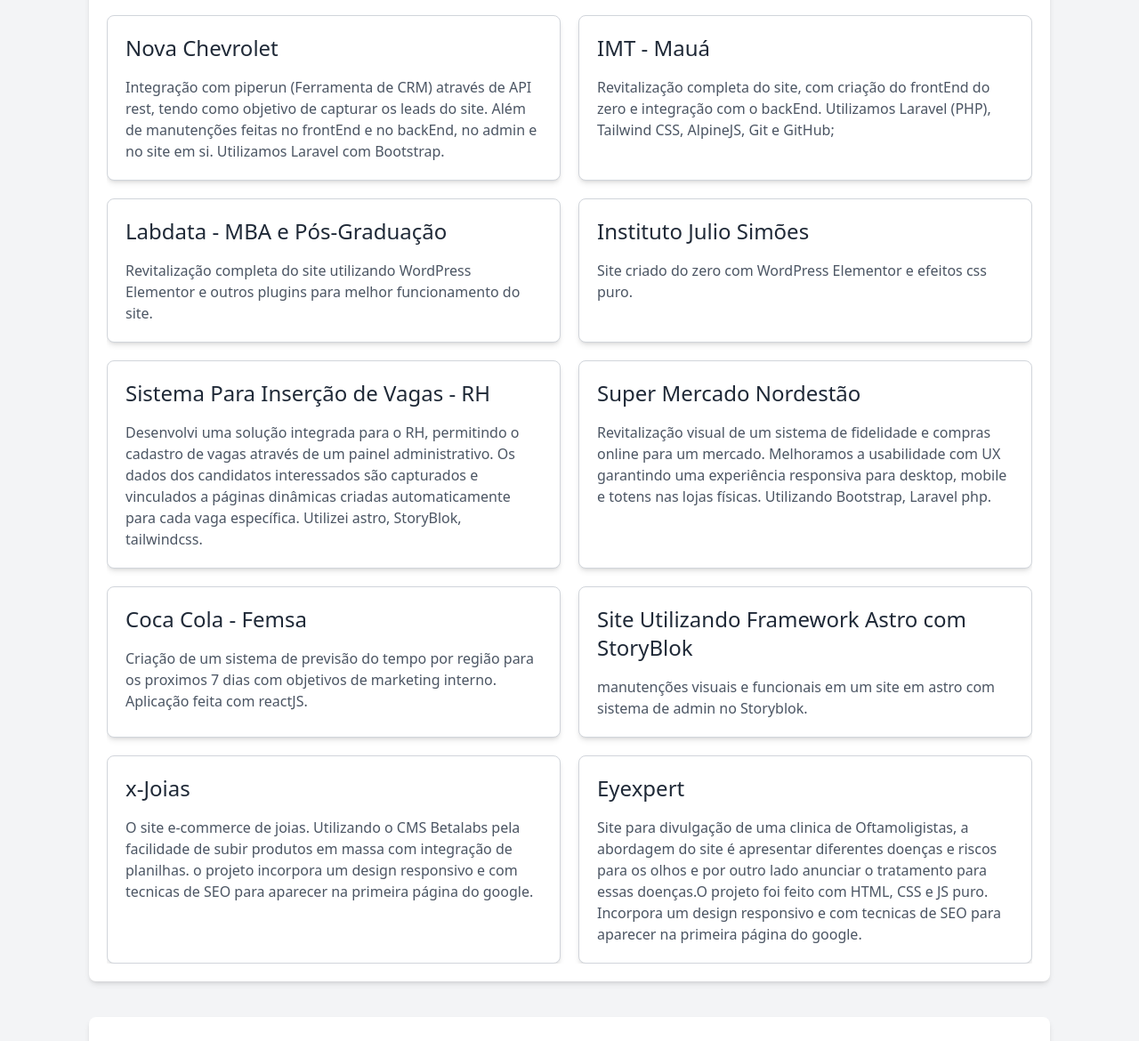
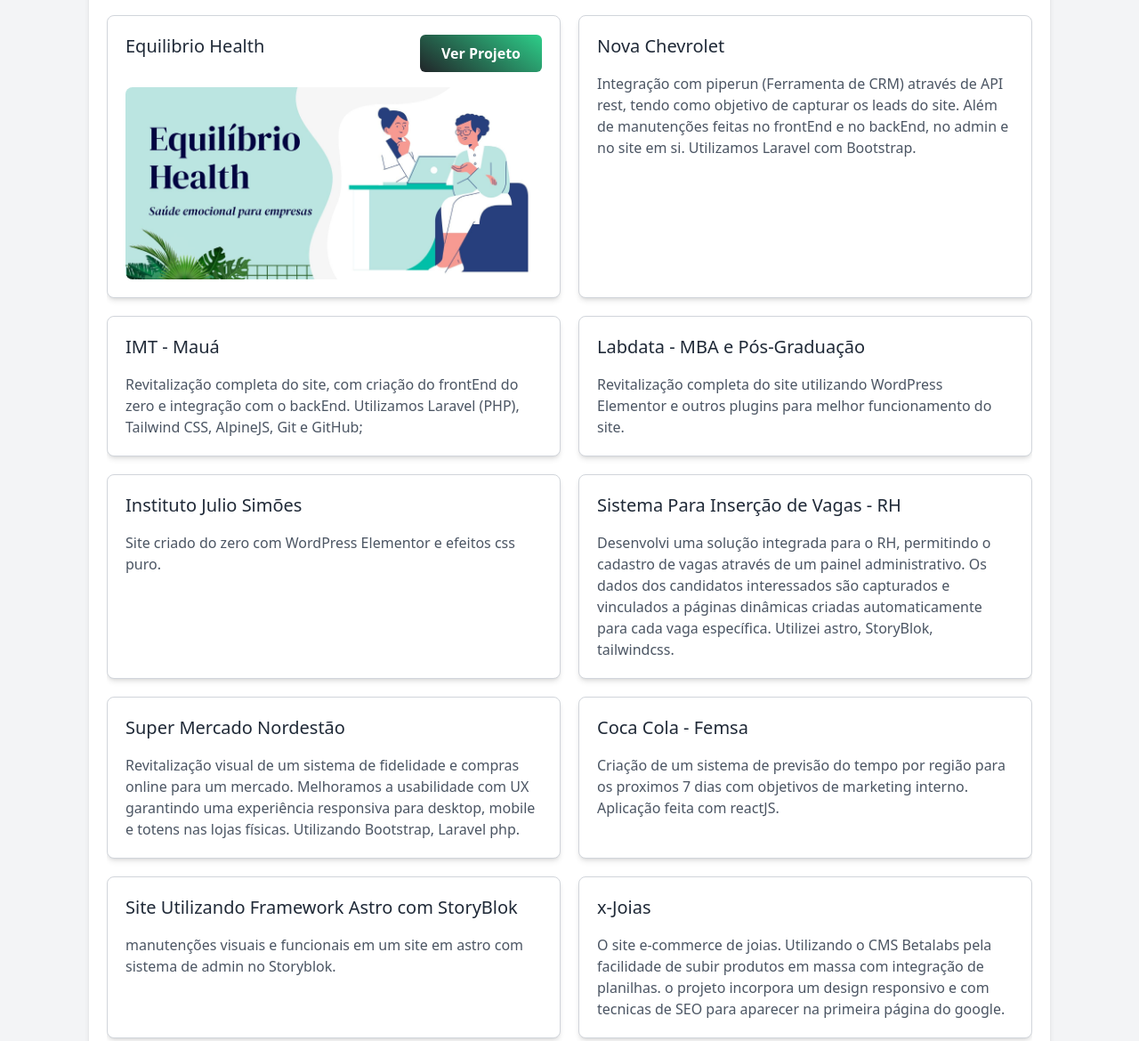
Before and after one commit to LuigiItamar/Portfolio, a website: page index.html in a window 1280 px wide. Shown: the part 782-1952 px from the top of the page at 89% size. Drawn offline with nearby package versions, Linux system fonts and the light colour scheme.

Commit message:
equilibrioHealth

```diff
--- a/index.html
+++ b/index.html
@@ -9,10 +9,36 @@
       rel="stylesheet"
       href="https://cdnjs.cloudflare.com/ajax/libs/font-awesome/5.15.4/css/all.min.css"
     />
-
   </head>
 
   <style>
+    .btn-gradient {
+      position: relative;
+      overflow: hidden;
+      background: linear-gradient(35deg, #212529 0%, #2dce89 100%);
+      color: white;
+      padding: 0.5rem 1.5rem;
+      border-radius: 0.375rem;
+      font-weight: 600;
+      cursor: pointer;
+    }
+
+    .btn-gradient::before {
+      content: "";
+      position: absolute;
+      top: 0;
+      left: -150%; /* começa bem fora da esquerda */
+      width: 200%;
+      height: 2px;
+      background: rgba(255, 255, 255, 0.7);
+      transform: rotate(35deg);
+      transition: left 0.5s ease;
+      pointer-events: none;
+    }
+
+    .btn-gradient:hover::before {
+      left: 150%; /* sai do lado direito */
+    }
     @media (max-width: 728px) {
       .projects-container::-webkit-scrollbar {
         height: 8px;
@@ -130,101 +156,148 @@
         </h2>
 
         <div class="relative overflow-hidden">
-          <div class="projects-container flex overflow-x-auto overflow-y-hidden snap-x snap-mandatory sm:grid sm:grid-cols-2 md:grid-cols-2 gap-5 mt-5">
+          <div
+            class="projects-container flex overflow-x-auto overflow-y-hidden snap-x snap-mandatory sm:grid sm:grid-cols-2 md:grid-cols-2 gap-5 mt-5"
+          >
+            <div
+              class="min-w-full sm:min-w-0 bg-white border border-gray-300 rounded-lg p-5 shadow-md hover:-translate-y-1 transition-transform duration-300 snap-start"
+            >
+              <div class="flex items-center justify-between">
+                <h3 class="text-xl mb-4">Equilibrio Health</h3>
+                <a
+                  href="https://luigiitamar.github.io/equilibrioHealth/"
+                  target="_blank"
+                  rel="noopener noreferrer"
+                  class="btn-gradient inline-block text-center"
+                >
+                  Ver Projeto
+                </a>
+              </div>
+              <img
+                class="rounded-lg mt-4"
+                src="imagens/banner-desktop.jpg"
+                alt=""
+              />
+            </div>
 
-            <div class="min-w-full sm:min-w-0 bg-white border border-gray-300 rounded-lg p-5 shadow-md hover:-translate-y-1 transition-transform duration-300 snap-start">
-              <h3 class="text-2xl mb-4">
-                Nova Chevrolet
-              </h3>
+            <div
+              class="min-w-full sm:min-w-0 bg-white border border-gray-300 rounded-lg p-5 shadow-md hover:-translate-y-1 transition-transform duration-300 snap-start"
+            >
+              <h3 class="text-xl mb-4">Nova Chevrolet</h3>
               <p class="text-base text-gray-600">
-                Integração com piperun (Ferramenta de CRM) através de API rest, tendo como objetivo de capturar os leads do site. Além de manutenções feitas no frontEnd e no backEnd, no admin e no site em si. Utilizamos Laravel com Bootstrap.
+                Integração com piperun (Ferramenta de CRM) através de API rest,
+                tendo como objetivo de capturar os leads do site. Além de
+                manutenções feitas no frontEnd e no backEnd, no admin e no site
+                em si. Utilizamos Laravel com Bootstrap.
               </p>
             </div>
 
-            <div class="min-w-full sm:min-w-0 bg-white border border-gray-300 rounded-lg p-5 shadow-md hover:-translate-y-1 transition-transform duration-300 snap-start">
-              <h3 class="text-2xl mb-4">IMT - Mauá</h3>
+            <div
+              class="min-w-full sm:min-w-0 bg-white border border-gray-300 rounded-lg p-5 shadow-md hover:-translate-y-1 transition-transform duration-300 snap-start"
+            >
+              <h3 class="text-xl mb-4">IMT - Mauá</h3>
               <p class="text-base text-gray-600">
-                Revitalização completa do site, com criação do frontEnd do zero e integração com o backEnd. Utilizamos Laravel (PHP), Tailwind CSS, AlpineJS, Git e GitHub;
+                Revitalização completa do site, com criação do frontEnd do zero
+                e integração com o backEnd. Utilizamos Laravel (PHP), Tailwind
+                CSS, AlpineJS, Git e GitHub;
               </p>
             </div>
 
-            <div class="min-w-full sm:min-w-0 bg-white border border-gray-300 rounded-lg p-5 shadow-md hover:-translate-y-1 transition-transform duration-300 snap-start">
-              <h3 class="text-2xl mb-4">
-                Labdata - MBA e Pós-Graduação
-              </h3>
+            <div
+              class="min-w-full sm:min-w-0 bg-white border border-gray-300 rounded-lg p-5 shadow-md hover:-translate-y-1 transition-transform duration-300 snap-start"
+            >
+              <h3 class="text-xl mb-4">Labdata - MBA e Pós-Graduação</h3>
               <p class="text-base text-gray-600">
-                Revitalização completa do site utilizando WordPress Elementor e outros plugins para melhor funcionamento do site.
+                Revitalização completa do site utilizando WordPress Elementor e
+                outros plugins para melhor funcionamento do site.
               </p>
             </div>
 
-            <div class="min-w-full sm:min-w-0 bg-white border border-gray-300 rounded-lg p-5 shadow-md hover:-translate-y-1 transition-transform duration-300 snap-start">
-              <h3 class="text-2xl mb-4">
-                Instituto Julio Simões
-              </h3>
+            <div
+              class="min-w-full sm:min-w-0 bg-white border border-gray-300 rounded-lg p-5 shadow-md hover:-translate-y-1 transition-transform duration-300 snap-start"
+            >
+              <h3 class="text-xl mb-4">Instituto Julio Simões</h3>
               <p class="text-base text-gray-600">
                 Site criado do zero com WordPress Elementor e efeitos css puro.
               </p>
             </div>
 
-            <div class="min-w-full sm:min-w-0 bg-white border border-gray-300 rounded-lg p-5 shadow-md hover:-translate-y-1 transition-transform duration-300 snap-start">
-              <h3 class="text-2xl mb-4">Sistema Para Inserção de Vagas - RH</h3>
+            <div
+              class="min-w-full sm:min-w-0 bg-white border border-gray-300 rounded-lg p-5 shadow-md hover:-translate-y-1 transition-transform duration-300 snap-start"
+            >
+              <h3 class="text-xl mb-4">Sistema Para Inserção de Vagas - RH</h3>
               <p class="text-base text-gray-600">
-                Desenvolvi uma solução integrada para o RH, permitindo o cadastro
-                de vagas através de um painel administrativo. Os dados dos
-                candidatos interessados são capturados e vinculados a páginas
-                dinâmicas criadas automaticamente para cada vaga específica. Utilizei astro, StoryBlok, tailwindcss.
+                Desenvolvi uma solução integrada para o RH, permitindo o
+                cadastro de vagas através de um painel administrativo. Os dados
+                dos candidatos interessados são capturados e vinculados a
+                páginas dinâmicas criadas automaticamente para cada vaga
+                específica. Utilizei astro, StoryBlok, tailwindcss.
               </p>
             </div>
 
-            <div class="min-w-full sm:min-w-0 bg-white border border-gray-300 rounded-lg p-5 shadow-md hover:-translate-y-1 transition-transform duration-300 snap-start">
-              <h3 class="text-2xl mb-4">
-                Super Mercado Nordestão
-              </h3>
+            <div
+              class="min-w-full sm:min-w-0 bg-white border border-gray-300 rounded-lg p-5 shadow-md hover:-translate-y-1 transition-transform duration-300 snap-start"
+            >
+              <h3 class="text-xl mb-4">Super Mercado Nordestão</h3>
               <p class="text-base text-gray-600">
-                Revitalização visual de um sistema de fidelidade e
-                compras online para um mercado. Melhoramos a usabilidade com UX
-                garantindo uma experiência responsiva para desktop, mobile e totens
-                nas lojas físicas. Utilizando Bootstrap, Laravel php.
+                Revitalização visual de um sistema de fidelidade e compras
+                online para um mercado. Melhoramos a usabilidade com UX
+                garantindo uma experiência responsiva para desktop, mobile e
+                totens nas lojas físicas. Utilizando Bootstrap, Laravel php.
               </p>
             </div>
 
-            <div class="min-w-full sm:min-w-0 bg-white border border-gray-300 rounded-lg p-5 shadow-md hover:-translate-y-1 transition-transform duration-300 snap-start">
-              <h3 class="text-2xl mb-4">
-                Coca Cola - Femsa
-              </h3>
+            <div
+              class="min-w-full sm:min-w-0 bg-white border border-gray-300 rounded-lg p-5 shadow-md hover:-translate-y-1 transition-transform duration-300 snap-start"
+            >
+              <h3 class="text-xl mb-4">Coca Cola - Femsa</h3>
               <p class="text-base text-gray-600">
-                Criação de um sistema de previsão do tempo por região para os proximos 7 dias com objetivos de marketing interno. Aplicação feita com reactJS.
+                Criação de um sistema de previsão do tempo por região para os
+                proximos 7 dias com objetivos de marketing interno. Aplicação
+                feita com reactJS.
               </p>
             </div>
 
-            <div class="min-w-full sm:min-w-0 bg-white border border-gray-300 rounded-lg p-5 shadow-md hover:-translate-y-1 transition-transform duration-300 snap-start">
-              <h3 class="text-2xl mb-4">
+            <div
+              class="min-w-full sm:min-w-0 bg-white border border-gray-300 rounded-lg p-5 shadow-md hover:-translate-y-1 transition-transform duration-300 snap-start"
+            >
+              <h3 class="text-xl mb-4">
                 Site Utilizando Framework Astro com StoryBlok
               </h3>
               <p class="text-base text-gray-600">
-                manutenções visuais e funcionais em um site em astro com sistema de admin no Storyblok.
+                manutenções visuais e funcionais em um site em astro com sistema
+                de admin no Storyblok.
               </p>
             </div>
 
-            <div class="min-w-full sm:min-w-0 bg-white border border-gray-300 rounded-lg p-5 shadow-md hover:-translate-y-1 transition-transform duration-300 snap-start">
-              <h3 class="text-2xl mb-4">x-Joias</h3>
+            <div
+              class="min-w-full sm:min-w-0 bg-white border border-gray-300 rounded-lg p-5 shadow-md hover:-translate-y-1 transition-transform duration-300 snap-start"
+            >
+              <h3 class="text-xl mb-4">x-Joias</h3>
               <p class="text-base text-gray-600">
-                O site e-commerce de joias. Utilizando o CMS Betalabs pela facilidade de subir produtos em massa com integração de planilhas. o projeto incorpora um design responsivo e com tecnicas de SEO para aparecer na primeira página do google.
+                O site e-commerce de joias. Utilizando o CMS Betalabs pela
+                facilidade de subir produtos em massa com integração de
+                planilhas. o projeto incorpora um design responsivo e com
+                tecnicas de SEO para aparecer na primeira página do google.
               </p>
             </div>
 
-            <div class="min-w-full sm:min-w-0 bg-white border border-gray-300 rounded-lg p-5 shadow-md hover:-translate-y-1 transition-transform duration-300 snap-start">
-              <h3 class="text-2xl mb-4">Eyexpert</h3>
+            <div
+              class="min-w-full sm:min-w-0 bg-white border border-gray-300 rounded-lg p-5 shadow-md hover:-translate-y-1 transition-transform duration-300 snap-start"
+            >
+              <h3 class="text-xl mb-4">Eyexpert</h3>
               <p class="text-base text-gray-600">
-                Site para divulgação de uma clinica de Oftamoligistas, a abordagem do site é apresentar diferentes doenças e riscos para os olhos e por outro lado anunciar o tratamento para essas doenças.O projeto foi feito com HTML, CSS e JS puro. Incorpora um design responsivo e com tecnicas de SEO para aparecer na primeira página do google.
+                Site para divulgação de uma clinica de Oftamoligistas, a
+                abordagem do site é apresentar diferentes doenças e riscos para
+                os olhos e por outro lado anunciar o tratamento para essas
+                doenças.O projeto foi feito com HTML, CSS e JS puro. Incorpora
+                um design responsivo e com tecnicas de SEO para aparecer na
+                primeira página do google.
               </p>
             </div>
-
           </div>
         </div>
       </section>
-
-
 
       <section class="my-10 p-5 bg-white rounded-lg shadow-md" id="about">
         <h2 class="text-[22px] font-medium font-sans pb-4">Sobre Mim:</h2>
@@ -248,45 +321,107 @@
         <h2 class="text-[22px] font-medium font-sans pb-4">Habilidades:</h2>
 
         <div class="relative overflow-hidden">
-          <div class="skills-container flex overflow-x-scroll overflow-y-hidden snap-x snap-mandatory sm:grid sm:grid-cols-2 md:grid-cols-3 lg:grid-cols-4 gap-4">
-            <div class="skill-item min-w-full sm:min-w-[90%] bg-gray-50 p-6 rounded-lg shadow text-center hover:scale-105 transition-transform duration-300 snap-start">
-              <img src="logos-linguagens/react-svgrepo-com.svg" alt="React.js" class="w-[40px] h-[40px] mx-auto mb-3" />
+          <div
+            class="skills-container flex overflow-x-scroll overflow-y-hidden snap-x snap-mandatory sm:grid sm:grid-cols-2 md:grid-cols-3 lg:grid-cols-4 gap-4"
+          >
+            <div
+              class="skill-item min-w-full sm:min-w-[90%] bg-gray-50 p-6 rounded-lg shadow text-center hover:scale-105 transition-transform duration-300 snap-start"
+            >
+              <img
+                src="logos-linguagens/react-svgrepo-com.svg"
+                alt="React.js"
+                class="w-[40px] h-[40px] mx-auto mb-3"
+              />
               <p class="text-lg">React.js</p>
-          </div>
-            <div class="skill-item min-w-full sm:min-w-[90%] bg-gray-50 p-6 rounded-lg shadow text-center hover:scale-105 transition-transform duration-300 snap-start">
-              <img src="logos-linguagens/js-official-svgrepo-com.svg" alt="JavaScript" class="w-[40px] h-[40px] mx-auto mb-3" />
+            </div>
+            <div
+              class="skill-item min-w-full sm:min-w-[90%] bg-gray-50 p-6 rounded-lg shadow text-center hover:scale-105 transition-transform duration-300 snap-start"
+            >
+              <img
+                src="logos-linguagens/js-official-svgrepo-com.svg"
+                alt="JavaScript"
+                class="w-[40px] h-[40px] mx-auto mb-3"
+              />
               <p class="text-lg">JavaScript</p>
-          </div>
-            <div class="skill-item min-w-full sm:min-w-[90%] bg-gray-50 p-6 rounded-lg shadow text-center hover:scale-105 transition-transform duration-300 snap-start">
-              <img src="logos-linguagens/Astro.svg" alt="Astro" class="w-[40px] h-[40px] mx-auto mb-3" />
+            </div>
+            <div
+              class="skill-item min-w-full sm:min-w-[90%] bg-gray-50 p-6 rounded-lg shadow text-center hover:scale-105 transition-transform duration-300 snap-start"
+            >
+              <img
+                src="logos-linguagens/Astro.svg"
+                alt="Astro"
+                class="w-[40px] h-[40px] mx-auto mb-3"
+              />
               <p class="text-lg">Astro</p>
-          </div>
-            <div class="skill-item min-w-full sm:min-w-[90%] bg-gray-50 p-6 rounded-lg shadow text-center hover:scale-105 transition-transform duration-300 snap-start">
-              <img src="logos-linguagens/laravel-svgrepo-com.svg" alt="Laravel" class="w-[40px] h-[40px] mx-auto mb-3" />
+            </div>
+            <div
+              class="skill-item min-w-full sm:min-w-[90%] bg-gray-50 p-6 rounded-lg shadow text-center hover:scale-105 transition-transform duration-300 snap-start"
+            >
+              <img
+                src="logos-linguagens/laravel-svgrepo-com.svg"
+                alt="Laravel"
+                class="w-[40px] h-[40px] mx-auto mb-3"
+              />
               <p class="text-lg">Laravel</p>
-          </div>
-            <div class="skill-item min-w-full sm:min-w-[90%] bg-gray-50 p-6 rounded-lg shadow text-center hover:scale-105 transition-transform duration-300 snap-start">
-              <img src="logos-linguagens/php-svgrepo-com.svg" alt="PHP" class="w-[40px] h-[40px] mx-auto mb-3" />
+            </div>
+            <div
+              class="skill-item min-w-full sm:min-w-[90%] bg-gray-50 p-6 rounded-lg shadow text-center hover:scale-105 transition-transform duration-300 snap-start"
+            >
+              <img
+                src="logos-linguagens/php-svgrepo-com.svg"
+                alt="PHP"
+                class="w-[40px] h-[40px] mx-auto mb-3"
+              />
               <p class="text-lg">PHP</p>
             </div>
-            <div class="skill-item min-w-full sm:min-w-[90%] bg-gray-50 p-6 rounded-lg shadow text-center hover:scale-105 transition-transform duration-300 snap-start">
-              <img src="logos-linguagens/html-5-svgrepo-com.svg" alt="HTML5" class="w-[40px] h-[40px] mx-auto mb-3" />
+            <div
+              class="skill-item min-w-full sm:min-w-[90%] bg-gray-50 p-6 rounded-lg shadow text-center hover:scale-105 transition-transform duration-300 snap-start"
+            >
+              <img
+                src="logos-linguagens/html-5-svgrepo-com.svg"
+                alt="HTML5"
+                class="w-[40px] h-[40px] mx-auto mb-3"
+              />
               <p class="text-lg">HTML</p>
             </div>
-            <div class="skill-item min-w-full sm:min-w-[90%] bg-gray-50 p-6 rounded-lg shadow text-center hover:scale-105 transition-transform duration-300 snap-start">
-              <img src="logos-linguagens/css-3-svgrepo-com.svg" alt="CSS3" class="w-[40px] h-[40px] mx-auto mb-3" />
+            <div
+              class="skill-item min-w-full sm:min-w-[90%] bg-gray-50 p-6 rounded-lg shadow text-center hover:scale-105 transition-transform duration-300 snap-start"
+            >
+              <img
+                src="logos-linguagens/css-3-svgrepo-com.svg"
+                alt="CSS3"
+                class="w-[40px] h-[40px] mx-auto mb-3"
+              />
               <p class="text-lg">CSS</p>
             </div>
-            <div class="skill-item min-w-full sm:min-w-[90%] bg-gray-50 p-6 rounded-lg shadow text-center hover:scale-105 transition-transform duration-300 snap-start">
-              <img src="logos-linguagens/mysql-svgrepo-com.svg" alt="MySQL" class="w-[40px] h-[40px] mx-auto mb-3" />
+            <div
+              class="skill-item min-w-full sm:min-w-[90%] bg-gray-50 p-6 rounded-lg shadow text-center hover:scale-105 transition-transform duration-300 snap-start"
+            >
+              <img
+                src="logos-linguagens/mysql-svgrepo-com.svg"
+                alt="MySQL"
+                class="w-[40px] h-[40px] mx-auto mb-3"
+              />
               <p class="text-lg">MySQL</p>
             </div>
-            <div class="skill-item min-w-full sm:min-w-[90%] bg-gray-50 p-6 rounded-lg shadow text-center hover:scale-105 transition-transform duration-300 snap-start">
-              <img src="logos-linguagens/photoshop-cc-logo-svgrepo-com.svg" alt="Photoshop" class="w-[40px] h-[40px] mx-auto mb-3" />
+            <div
+              class="skill-item min-w-full sm:min-w-[90%] bg-gray-50 p-6 rounded-lg shadow text-center hover:scale-105 transition-transform duration-300 snap-start"
+            >
+              <img
+                src="logos-linguagens/photoshop-cc-logo-svgrepo-com.svg"
+                alt="Photoshop"
+                class="w-[40px] h-[40px] mx-auto mb-3"
+              />
               <p class="text-lg">Photoshop</p>
             </div>
-            <div class="skill-item min-w-full sm:min-w-[90%] bg-gray-50 p-6 rounded-lg shadow text-center hover:scale-105 transition-transform duration-300 snap-start">
-              <img src="logos-linguagens/Figma.png" alt="Figma" class="w-[40px] h-[40px] mx-auto mb-3" />
+            <div
+              class="skill-item min-w-full sm:min-w-[90%] bg-gray-50 p-6 rounded-lg shadow text-center hover:scale-105 transition-transform duration-300 snap-start"
+            >
+              <img
+                src="logos-linguagens/Figma.png"
+                alt="Figma"
+                class="w-[40px] h-[40px] mx-auto mb-3"
+              />
               <p class="text-lg">Figma</p>
             </div>
           </div>
```
Also changed, not shown: imagens/banner-desktop.jpg (added).
